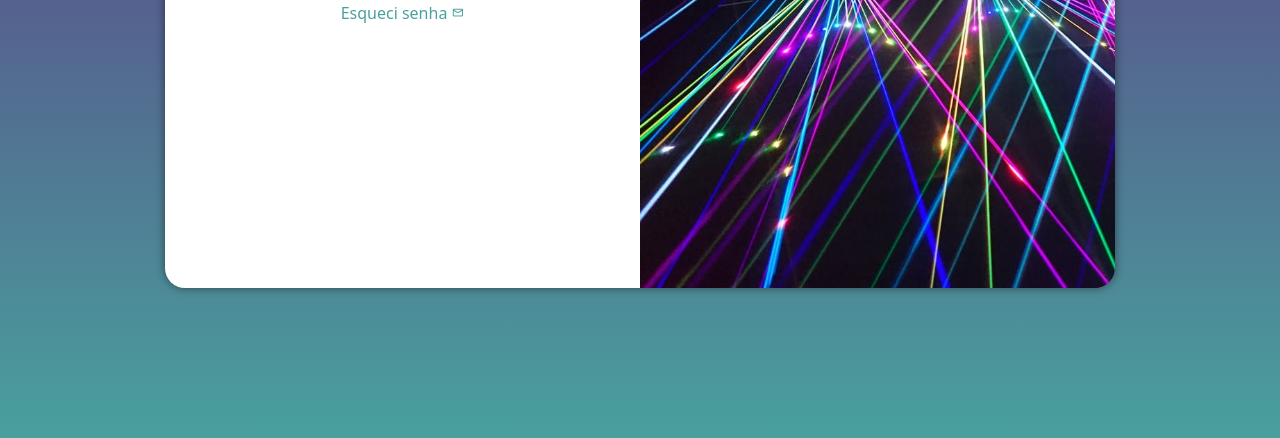
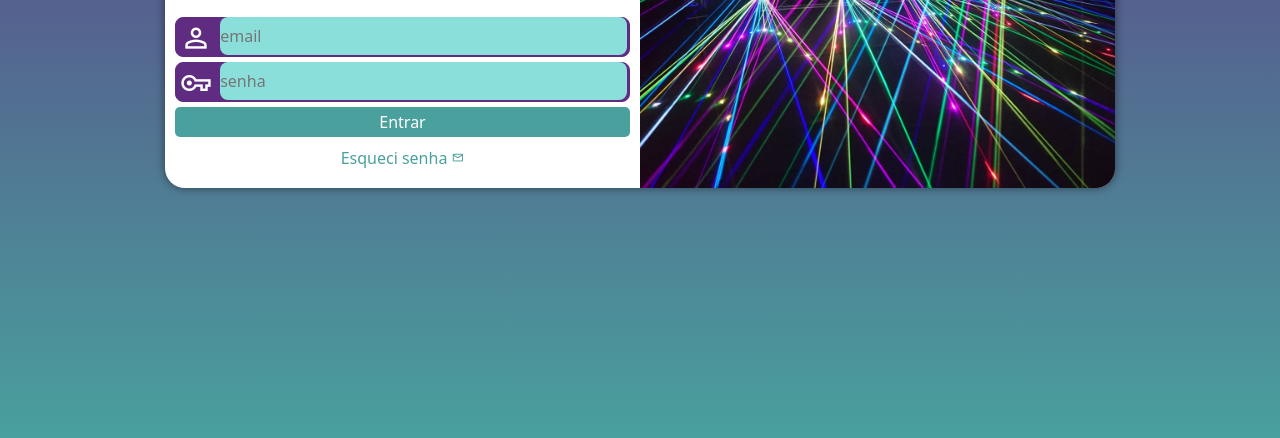
Before and after one commit to RenatoFagner84/projeto-login, a plain HTML site: page index.html in a window 1280 px wide. Shown: the part 362-800 px from the top of the page. Drawn offline with nearby package versions, Linux system fonts and the light colour scheme.

Commit message:
Projeto de login finalizado

```diff
--- a/estilos/media-query.css
+++ b/estilos/media-query.css
@@ -10,11 +10,14 @@ Grandes telas acima de 1200px
 */
 
 @media screen and (min-width:769px) and (max-width: 992px){
+    /*Configuração para tablet*/
     body{
         background-image: linear-gradient(to top,#49a09d,#5f2c82 );
     }
     section#login{
         width: 80vw;
+        height: 280px;
+
     }
     section#login > div#imagem{
         float: left;
@@ -29,11 +32,13 @@ Grandes telas acima de 1200px
 
 }
 @media screen and (min-width:992px){
+    /*Configuração para telas grandes, a partir de desktop*/
     body{
         background-image: linear-gradient(to top,#49a09d,#5f2c82 );
     }
     section#login{
         width: 950px;
+        height: 300px;
     }
     section#login > div#imagem{
         float: right;
--- a/estilos/style.css
+++ b/estilos/style.css
@@ -30,9 +30,9 @@ section#login{
     position: absolute;
     top: 50%;
     left: 50%;
-    transform: translate(-50% , -50%);
     overflow: hidden;
     box-shadow: 0px 0px 10px rgba(0, 0, 0, 0.468);
+    transform: translate(-50% , -50%);
 
     transition: width 0.3s height 0.3s;
     transition-timing-function: ease ;
@@ -60,15 +60,43 @@ div#formulario > h1{
     margin-bottom: 10px;
 }
 div#formulario > p{
-    font-size: 0.8em;
+    font-size: 1em;
+    margin: 20px 0px;
 }
 div.campo{
     background-color: #5f2c82;
+    display: block;
+    width: 100%;
+    height: 40px;
     margin: 5px 0px;
-    border-radius: 5px;
+    border-radius: 8px;
+    border: solid 1px  #5f2c82;
 }
 div.campo >label{
     display: none;
+}
+div.campo > i{
+   /* background-color:black;*/
+    color: white;
+    font-size: 2em;
+    width: 40px;
+    padding: 5px;
+    padding: 4px;
+
+}
+div.campo > input{
+    background-color: #8bdfdb;
+    font-size: 1em;
+    width: calc(100% - 46px);
+    transform: translateY(-12px);
+
+    height: 100%;
+    border: 0px;
+    border-radius: 8px;
+}
+div.campo > input:hover:focus-within{
+    background-color:white;
+
 }
 form > input[type=submit]{
     display: block;
@@ -84,6 +112,7 @@ form > input:hover[type=submit]{
     background-color: #1c4341;
     cursor: pointer;
 }
+
 form > a.botao{
     display: block;
     text-align: center;
--- a/index.html
+++ b/index.html
@@ -22,12 +22,12 @@
                 <form action="login.php" method="post">
                 <div class="campo">
                     <i class="material-symbols-outlined">person</i>
-                    <input type="email" name="Login" id="ilogin" placeholder="seu email" autocomplete="email" required maxlength="30">
+                    <input type="email" name="Login" id="ilogin" placeholder="email" autocomplete="email" required maxlength="30">
                     <label for="ilogin">Login</label>
                 </div>
                 <div class="campo">
                     <i class="material-symbols-outlined">vpn_key</i>
-                    <input type="password" name="Senha" id="isenha" placeholder="sua senha" autocomplete="current-password" required minlength="6" maxlength="10">
+                    <input type="password" name="Senha" id="isenha" placeholder="senha" autocomplete="current-password" required minlength="6" maxlength="10">
                     <label for="isenha">Senha</label>
                 </div>
                 <input type="submit" value="Entrar">
```
